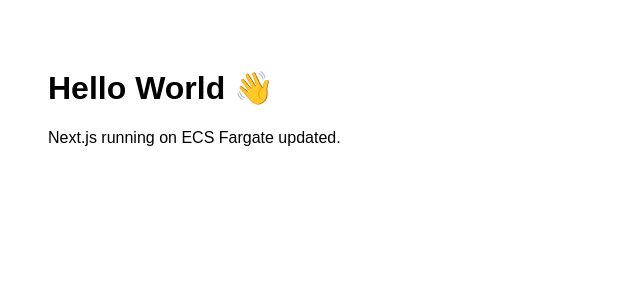
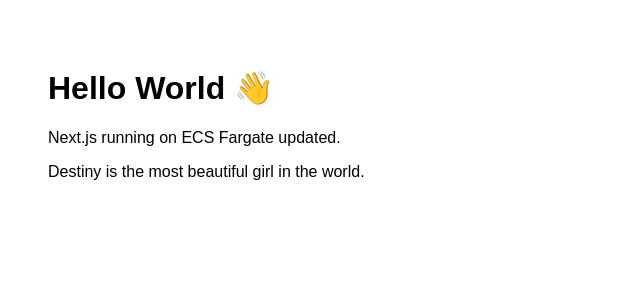
Before and after one commit to bullekam/bullekam-feedmill-code, a Next.js app: page / in a window 1280 px wide. Shown: the top 300 px of the page, without its empty margins (0-640 px from the left). Built offline with nearby package versions, Linux system fonts and the light colour scheme.

Commit message:
updates & automation
Signed-off-by: Amberetu <ajamb923@gmail.com>

```diff
--- a/pages/index.js
+++ b/pages/index.js
@@ -3,6 +3,7 @@
     <main style={{ fontFamily: "Arial, sans-serif", padding: 40 }}>
       <h1>Hello World 👋</h1>
       <p>Next.js running on ECS Fargate updated.</p>
+      <p>Destiny is the most beautiful girl in the world.</p>
     </main>
   );
 }
```
